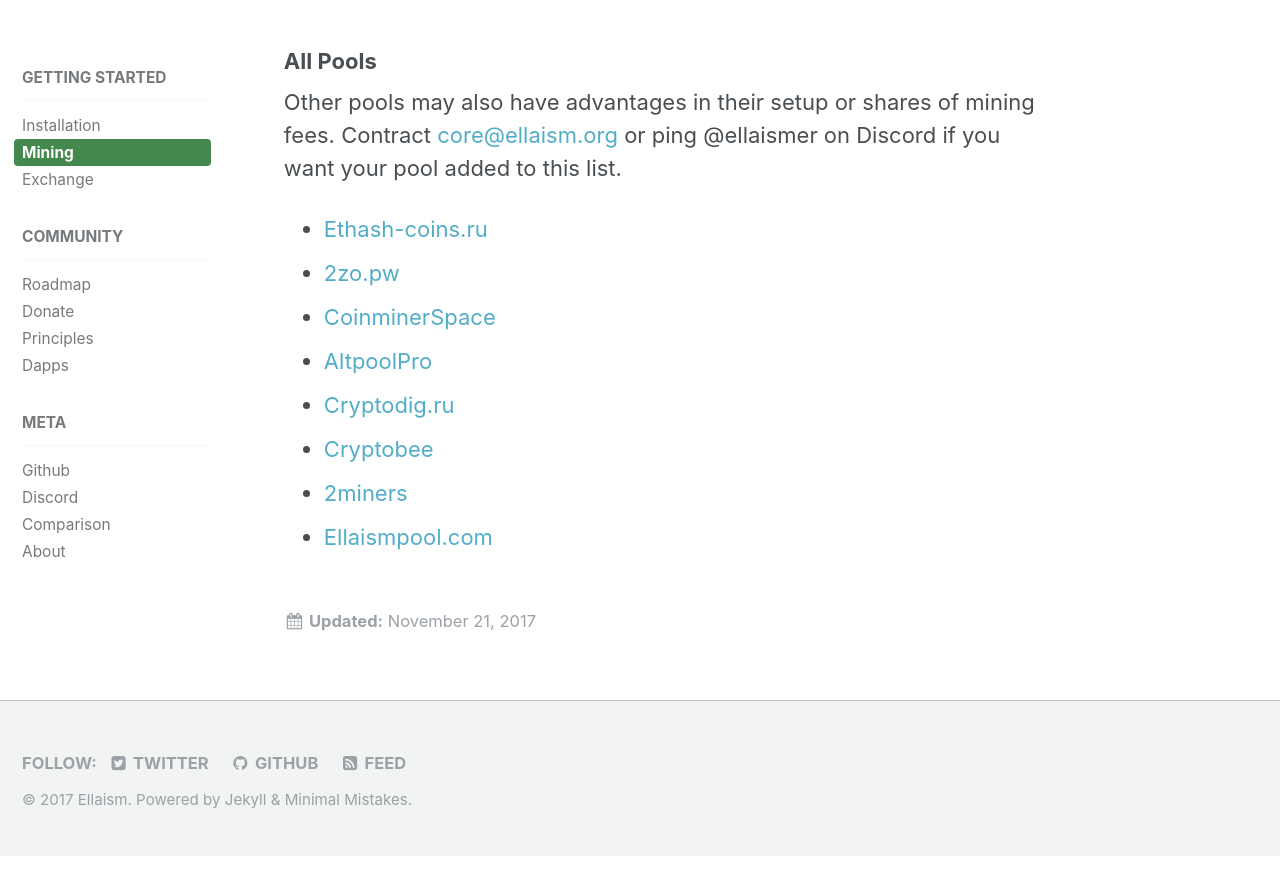
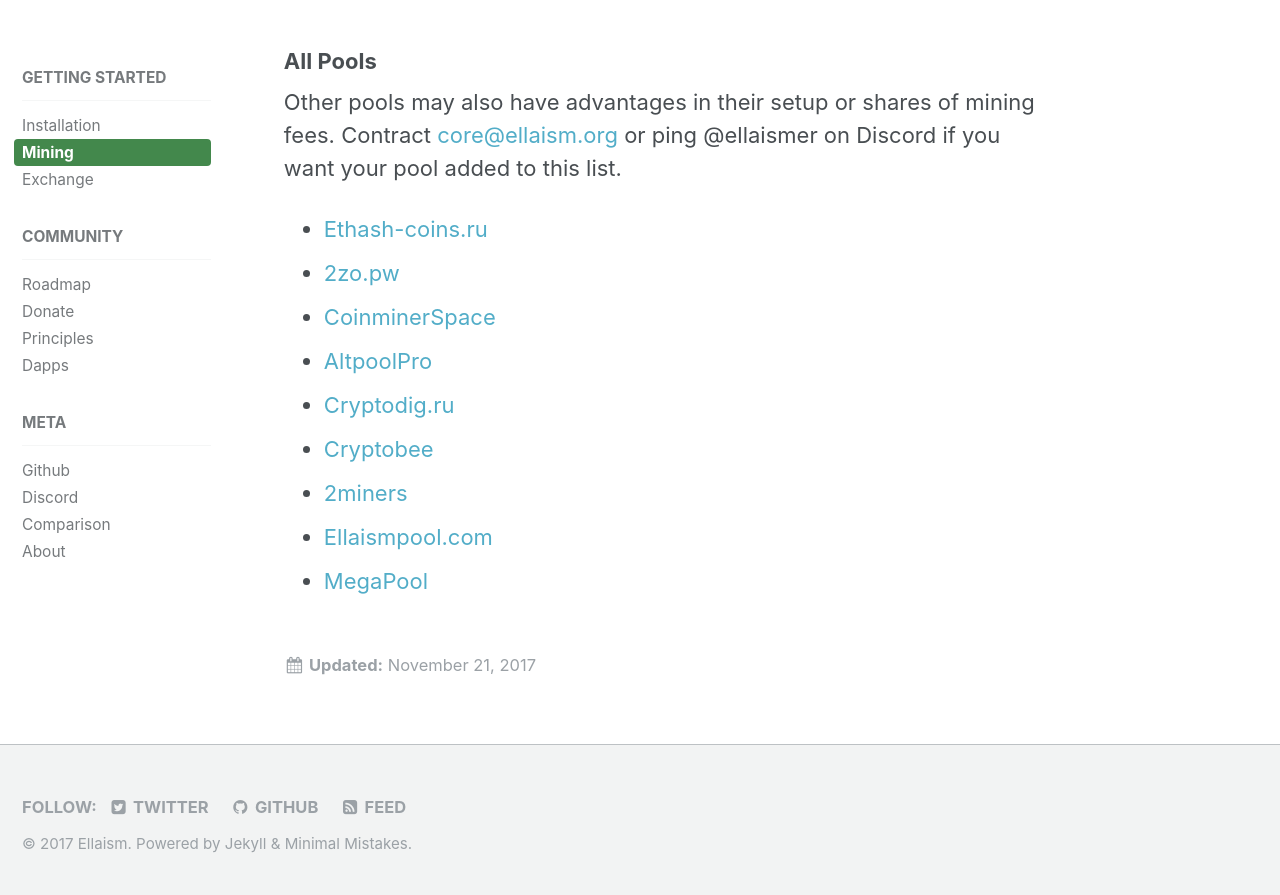
Before and after one commit to ellaism/ellaism.org, a Jekyll site: the page built from _docs/mining.md, in a window 1280 px wide and 900 px high, scrolled down 1443 px. Shown: the top 895 px of the window. Built offline with Jekyll 4.4.1, drawn with Linux system fonts in a browser that asks for light colours; before the commit the page ends 2299 px from its top, so only the background shows below that.

Commit message:
Add MegaPool

```diff
--- a/_docs/mining.md
+++ b/_docs/mining.md
@@ -58,3 +58,4 @@
 * [Cryptobee](http://cryptobee.de)
 * [2miners](https://2miners.com)
 * [Ellaismpool.com](http://ellaismpool.com)
+* [MegaPool](http://megapool.io/ella)
```
